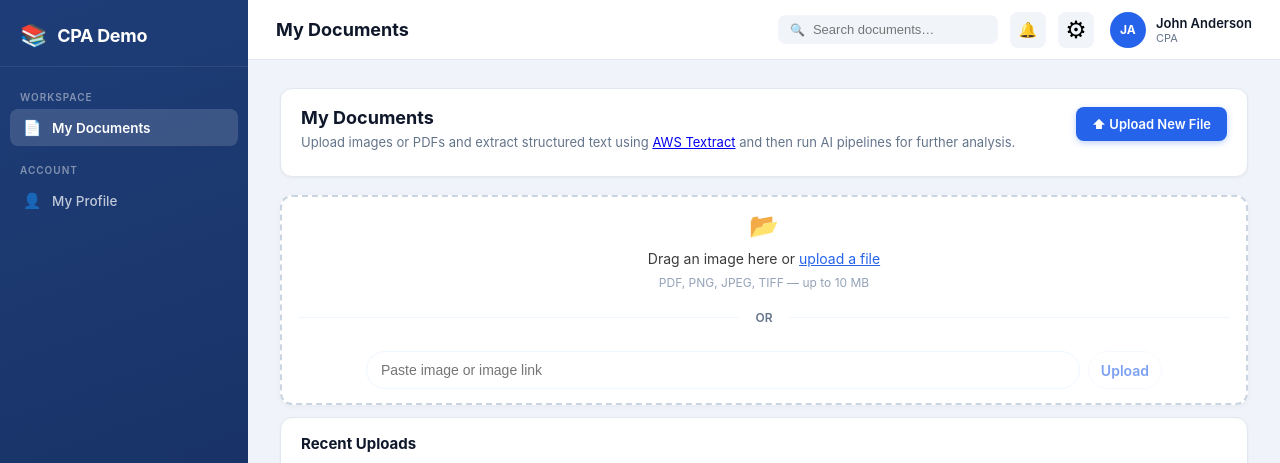
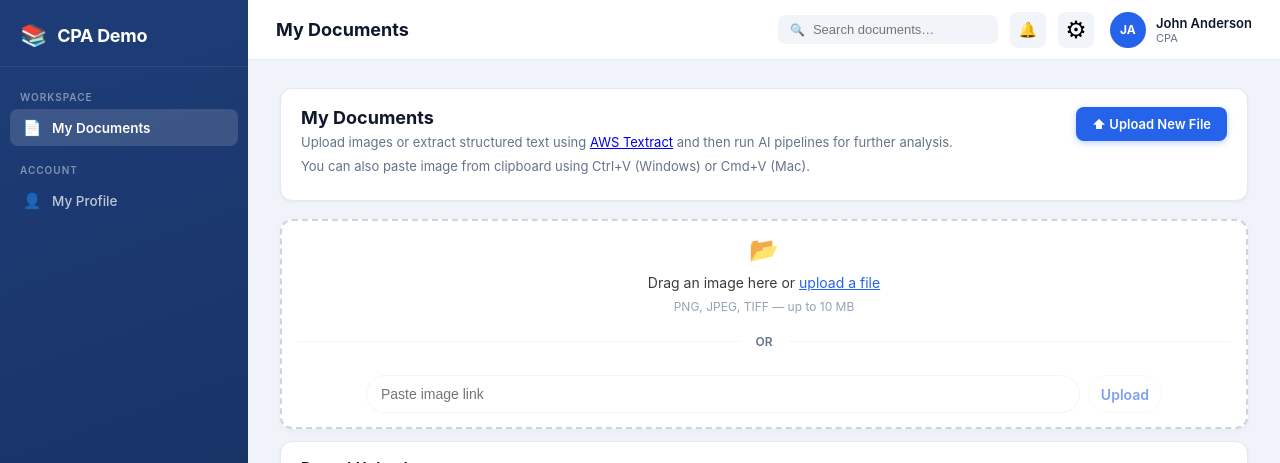
Before and after one commit to hza/cpademo, a React (Vite) app in the folder frontend/: page / in a window 1280 px wide. Shown: the top 463 px of the page. Built offline with nearby package versions, Linux system fonts and the light colour scheme; no server answers.

Commit message:
Update README and Upload component for clarity on document uploads and clipboard pasting

```diff
--- a/frontend/package.json
+++ b/frontend/package.json
@@ -1,5 +1,5 @@
 {
-  "name": "textract-frontend",
+  "name": "cpademo",
   "version": "0.0.0",
   "private": true,
   "scripts": {
--- a/frontend/src/components/Upload.jsx
+++ b/frontend/src/components/Upload.jsx
@@ -221,7 +221,8 @@ export default function Upload({ onOpenViewer }) {
       <div className="section-header-card">
         <div className="section-header-main">
           <h2 className="section-title">My Documents</h2>
-          <p className="section-sub">Upload images or PDFs and extract structured text using <a target="_blank" href='https://us-east-1.console.aws.amazon.com/costmanagement/home?region=us-east-1#/freetier'>AWS Textract</a> and then run AI pipelines for further analysis.</p>
+          <p className="section-sub">Upload images or extract structured text using <a target="_blank" href='https://us-east-1.console.aws.amazon.com/costmanagement/home?region=us-east-1#/freetier'>AWS Textract</a> and then run AI pipelines for further analysis. </p>
+          <p className="section-sub">You can also paste image from clipboard using Ctrl+V (Windows) or Cmd+V (Mac).</p>
         </div>
         <div style={{ display: 'flex', gap: 12, alignItems: 'center' }}>
           <button className="btn-primary" onClick={() => inputRef.current.click()} disabled={busy}>
@@ -242,7 +243,7 @@ export default function Upload({ onOpenViewer }) {
       >
         <div className="dropzone-icon">📂</div>
         <p className="dropzone-text">Drag an image here or <span className="dropzone-link">upload a file</span></p>
-        <p className="dropzone-hint">PDF, PNG, JPEG, TIFF — up to 10 MB</p>
+        <p className="dropzone-hint">PNG, JPEG, TIFF — up to 10 MB</p>
 
         <div className="or-divider" aria-hidden="true"><span>OR</span></div>
 
@@ -252,7 +253,7 @@ export default function Upload({ onOpenViewer }) {
             id="document-link"
             className="link-upload-input"
             type="url"
-            placeholder="Paste image or image link"
+            placeholder="Paste image link"
             value={documentLink}
             onChange={e => setDocumentLink(e.target.value)}
             onKeyDown={e => {
```
Also changed, not shown: 1 other file (tests, documents, lock files or other folders).
